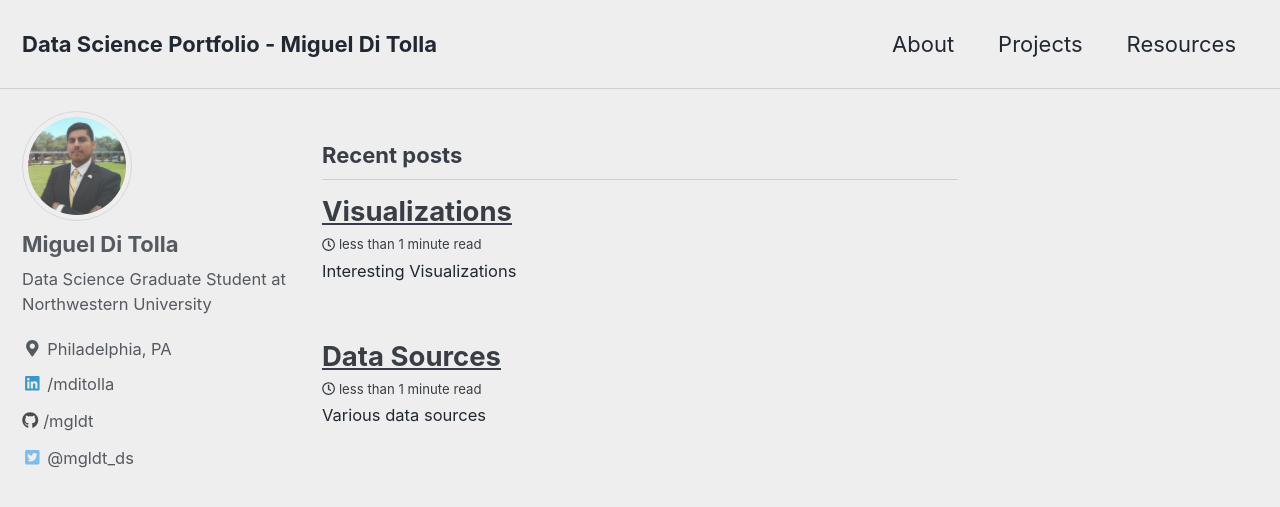
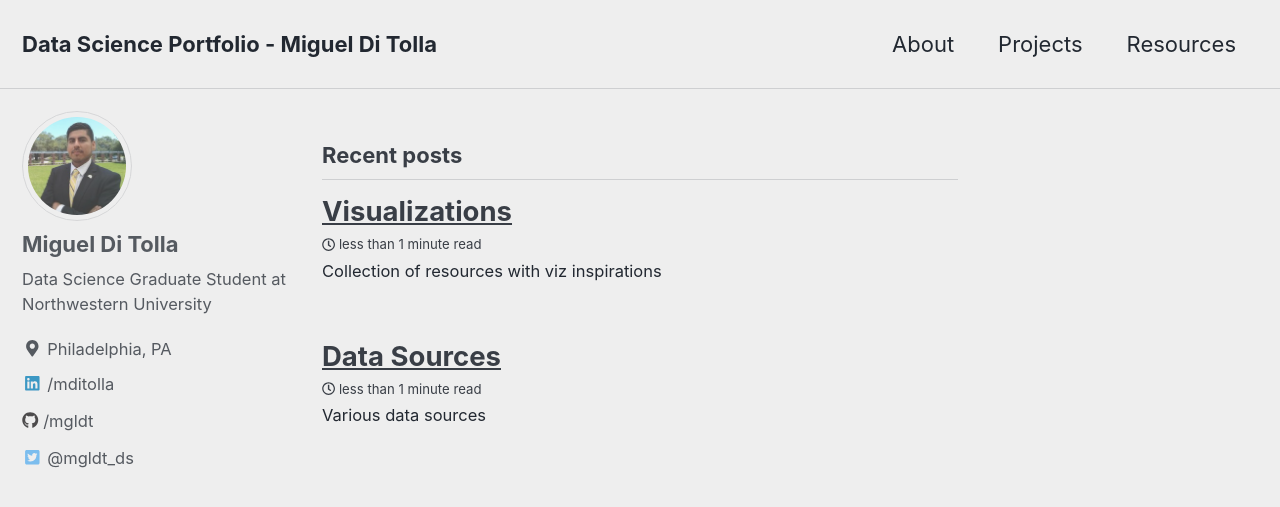
Before and after one commit to mgldt/mgldt.github.io, a Jekyll site: the page built from index.html, in a window 1280 px wide and 900 px high. Shown: the top 507 px of the window. Built offline with Jekyll 4.4.1, drawn with Linux system fonts in a browser that asks for light colours; cached includes are drawn as plain includes; the list of posts is cut into pages by our own code.

Commit message:
Update 2019-06-28-visualizations.md

```diff
--- a/_posts/2019-06-28-visualizations.md
+++ b/_posts/2019-06-28-visualizations.md
@@ -3,8 +3,8 @@
 date: 2019-06-28
 tags: [inspiration, data viz, visualizations, resources]
 header:
-  image: "/images/mondrian-banner1.jpg"
-excerpt: "Interesting Visualizations"
+  image:
+excerpt: "Collection of resources with viz inspirations"
 ---
 
 Collection of sites with recommendations on visualization creation
```
Also changed, not shown: other parts of _posts/2019-06-28-visualizations.md (+1 -1 lines).
